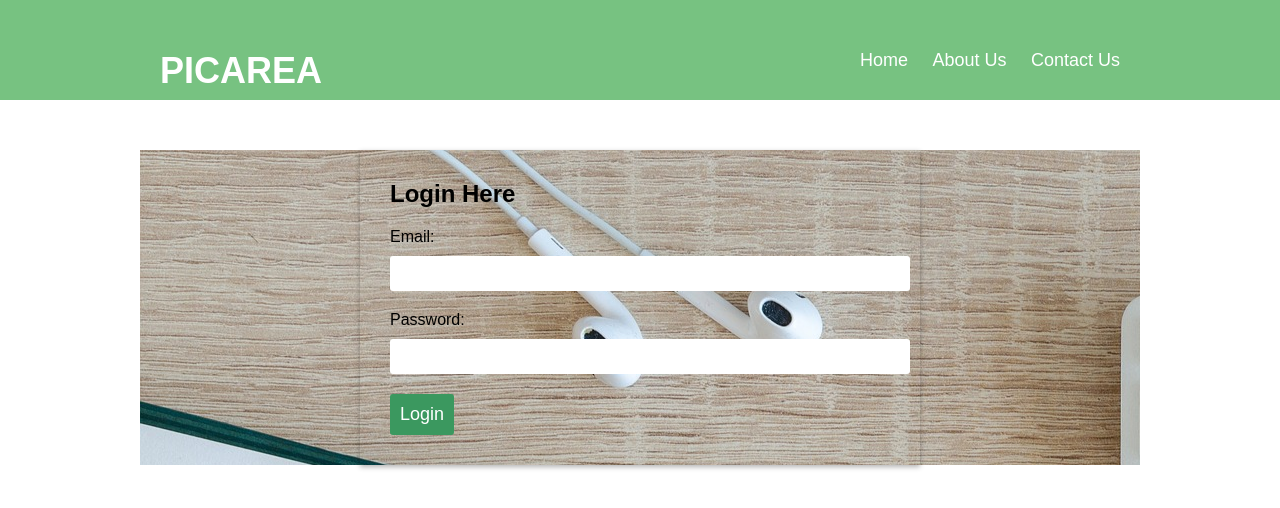
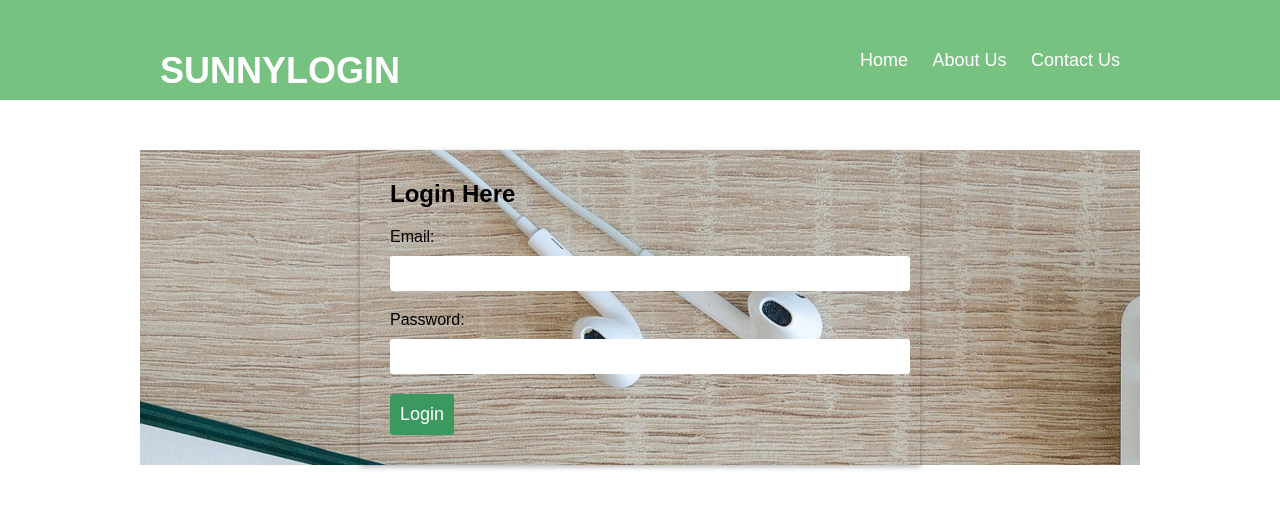
Before and after one commit to shanmuk428633/simple-websie, a plain HTML site: page index.html in a window 1280 px wide. Drawn offline with Linux system fonts and the light colour scheme.

Commit message:
Update index.html

```diff
--- a/index.html
+++ b/index.html
@@ -7,7 +7,7 @@
 <body>
 	<header>
 		<div class="container">
-			<h1>PICAREA</h1>
+			<h1>SUNNYLOGIN</h1>
 			<nav>
 				<ul>
 					<li><a href="#">Home</a></li>
```
